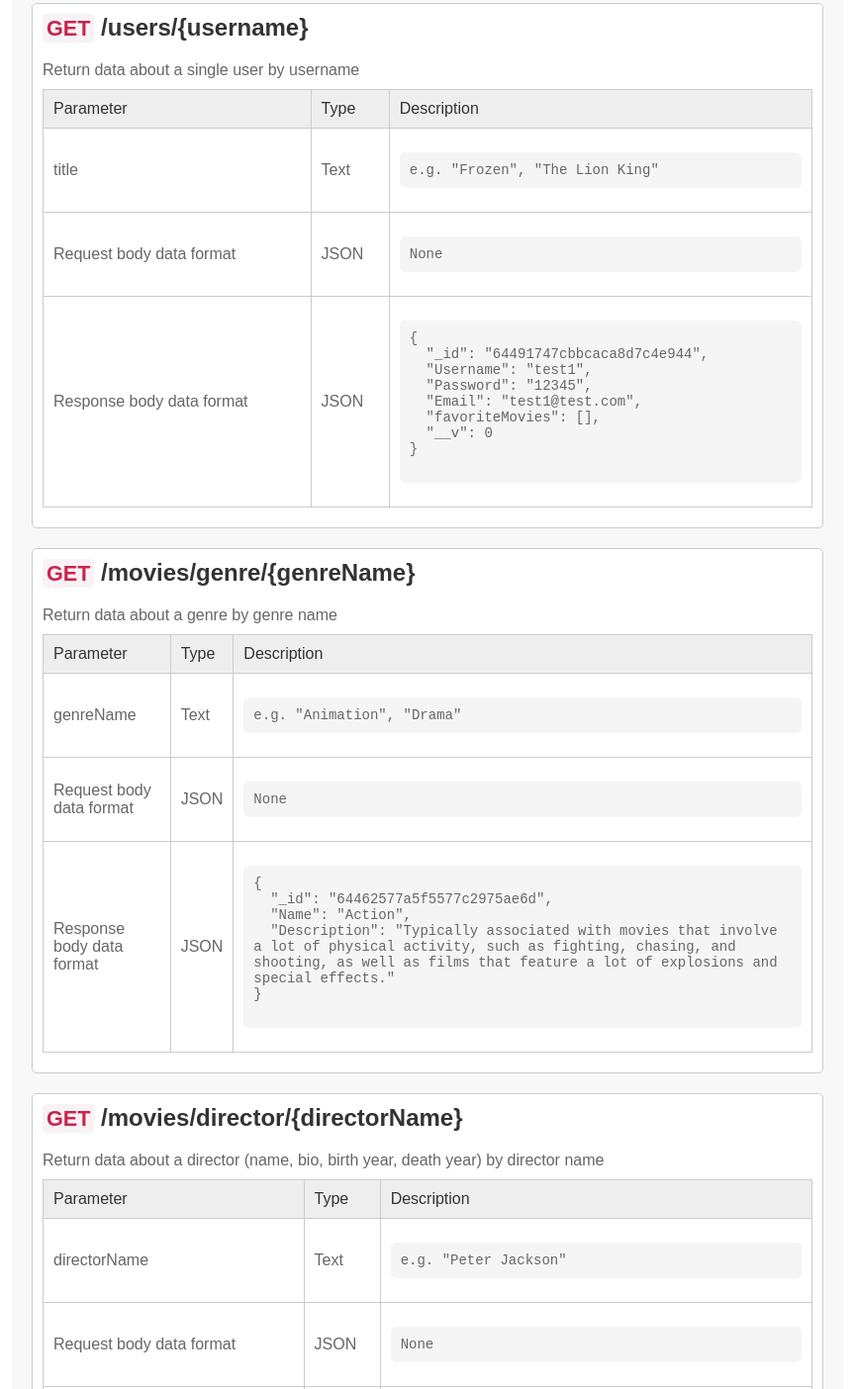
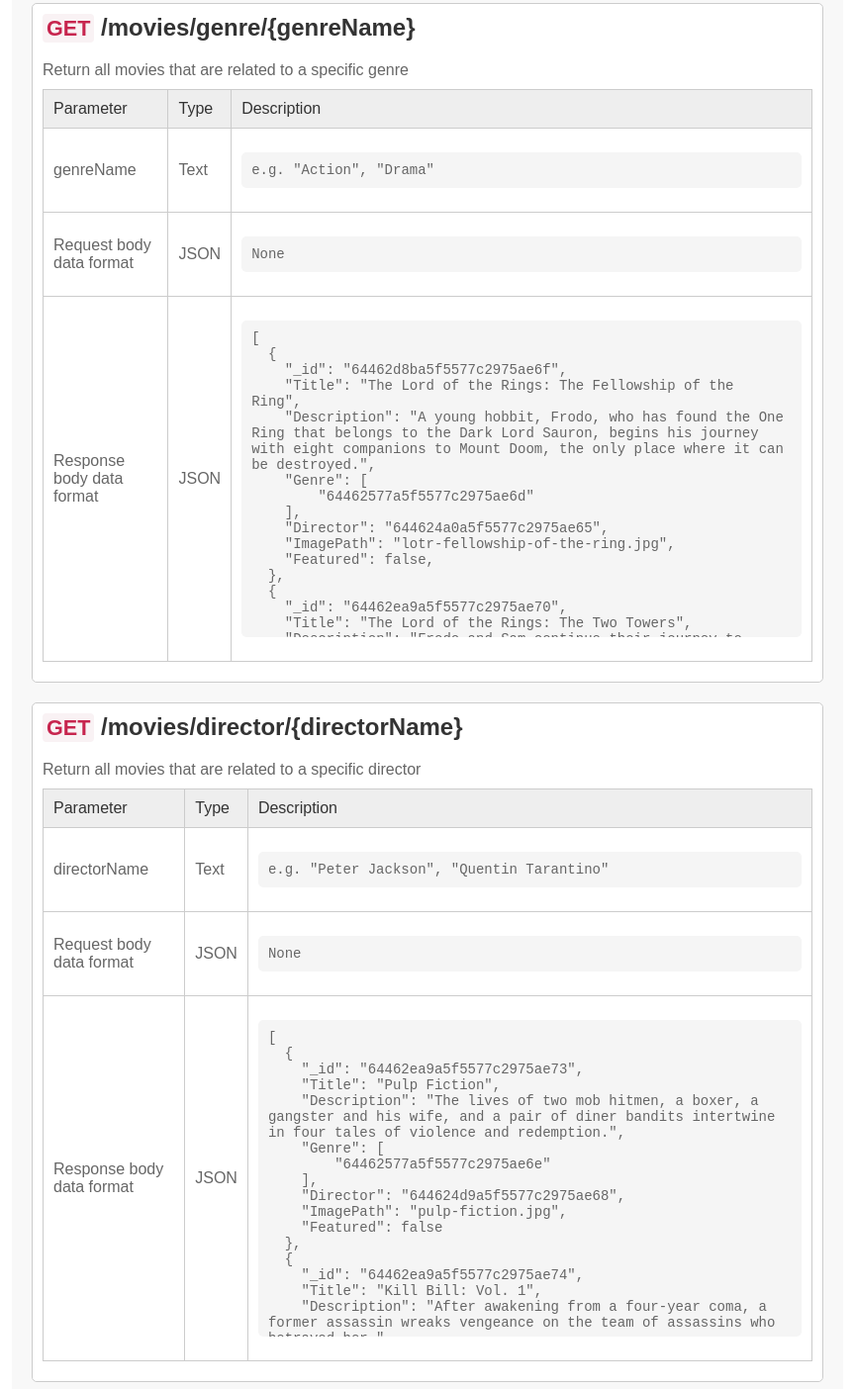
Before and after one commit to kjb92/myFlix, a website: page public/documentation.html in a window 1280 px wide. Shown: the part 2000-3404 px from the top of the page at 99% size, without its empty margins (208-1071 px from the left). Drawn offline with Linux system fonts and the light colour scheme.

Commit message:
Update documentation.html

```diff
--- a/public/documentation.html
+++ b/public/documentation.html
@@ -159,6 +159,128 @@
           </tr>
         </table>
       </div>
+      <!-- GET all movies related to a specific genre -->
+      <div class="endpoint">
+        <h2><span class="http-method get">GET</span> /movies/genre/{genreName}</h2>
+        <p>Return all movies that are related to a specific genre</p>
+        <table>
+          <tr>
+            <th>Parameter</th>
+            <th>Type</th>
+            <th>Description</th>
+          </tr>
+          <!-- PARAMETER title -->
+          <tr>
+            <td>genreName</td>
+            <td>Text</td>
+            <td>
+              <pre>e.g. "Action", "Drama"</pre>
+            </td>
+          </tr>
+          <!-- REQUEST body data -->
+          <tr>
+            <td>Request body data format</td>
+            <td>JSON</td>
+            <td>
+              <pre>None</pre>
+            </td>
+          </tr>
+          <!-- RESPONSE body data -->
+          <tr>
+            <td>Response body data format</td>
+            <td>JSON</td>
+            <td>
+              <pre>
+[
+  {
+    "_id": "64462d8ba5f5577c2975ae6f",
+    "Title": "The Lord of the Rings: The Fellowship of the Ring",
+    "Description": "A young hobbit, Frodo, who has found the One Ring that belongs to the Dark Lord Sauron, begins his journey with eight companions to Mount Doom, the only place where it can be destroyed.",
+    "Genre": [
+        "64462577a5f5577c2975ae6d"
+    ],
+    "Director": "644624a0a5f5577c2975ae65",
+    "ImagePath": "lotr-fellowship-of-the-ring.jpg",
+    "Featured": false,
+  },
+  {
+    "_id": "64462ea9a5f5577c2975ae70",
+    "Title": "The Lord of the Rings: The Two Towers",
+    "Description": "Frodo and Sam continue their journey to Mordor to destroy the One Ring, while Aragorn, Legolas, and Gimli prepare for a final battle against Saruman and his army of orcs at the fortress of Helm's Deep.",
+    "Genre": [
+        "64462577a5f5577c2975ae6d"
+    ],
+    "Director": "644624a0a5f5577c2975ae65",
+    "ImagePath": "lotr-two-towers.jpg",
+    "Featured": false
+  }
+]
+              </pre>
+            </td>
+          </tr>
+        </table>
+      </div>
+      <!-- GET all movies related to a specific director -->
+      <div class="endpoint">
+        <h2><span class="http-method get">GET</span> /movies/director/{directorName}</h2>
+        <p>Return all movies that are related to a specific director</p>
+        <table>
+          <tr>
+            <th>Parameter</th>
+            <th>Type</th>
+            <th>Description</th>
+          </tr>
+          <!-- PARAMETER title -->
+          <tr>
+            <td>directorName</td>
+            <td>Text</td>
+            <td>
+              <pre>e.g. "Peter Jackson", "Quentin Tarantino"</pre>
+            </td>
+          </tr>
+          <!-- REQUEST body data -->
+          <tr>
+            <td>Request body data format</td>
+            <td>JSON</td>
+            <td>
+              <pre>None</pre>
+            </td>
+          </tr>
+          <!-- RESPONSE body data -->
+          <tr>
+            <td>Response body data format</td>
+            <td>JSON</td>
+            <td>
+              <pre>
+[
+  {
+    "_id": "64462ea9a5f5577c2975ae73",
+    "Title": "Pulp Fiction",
+    "Description": "The lives of two mob hitmen, a boxer, a gangster and his wife, and a pair of diner bandits intertwine in four tales of violence and redemption.",
+    "Genre": [
+        "64462577a5f5577c2975ae6e"
+    ],
+    "Director": "644624d9a5f5577c2975ae68",
+    "ImagePath": "pulp-fiction.jpg",
+    "Featured": false
+  },
+  {
+    "_id": "64462ea9a5f5577c2975ae74",
+    "Title": "Kill Bill: Vol. 1",
+    "Description": "After awakening from a four-year coma, a former assassin wreaks vengeance on the team of assassins who betrayed her.",
+    "Genre": [
+        "64462577a5f5577c2975ae6e"
+    ],
+    "Director": "644624d9a5f5577c2975ae68",
+    "ImagePath": "kill-bill-vol-1.jpg",
+    "Featured": false
+  }
+]
+              </pre>
+            </td>
+          </tr>
+        </table>
+      </div>
       <!-- GET user data about a single user -->
       <div class="endpoint">
         <h2><span class="http-method get">GET</span> /users/{username}</h2>
@@ -204,9 +326,9 @@
           </tr>
         </table>
       </div>
-      <!-- GET data about a genre by genre name -->
+      <!-- GET details about a genre by genre name -->
       <div class="endpoint">
-        <h2><span class="http-method get">GET</span> /movies/genre/{genreName}</h2>
+        <h2><span class="http-method get">GET</span> /movies/genre/{genreName}/details</h2>
         <p>Return data about a genre by genre name</p>
         <table>
           <tr>
@@ -246,9 +368,9 @@
           </tr>
         </table>
       </div>
-      <!-- GET data about a director by director name -->
+      <!-- GET details about a director by director name -->
       <div class="endpoint">
-        <h2><span class="http-method get">GET</span> /movies/director/{directorName}</h2>
+        <h2><span class="http-method get">GET</span> /movies/director/{directorName}/details</h2>
         <p>Return data about a director (name, bio, birth year, death year) by director name</p>
         <table>
           <tr>
```
